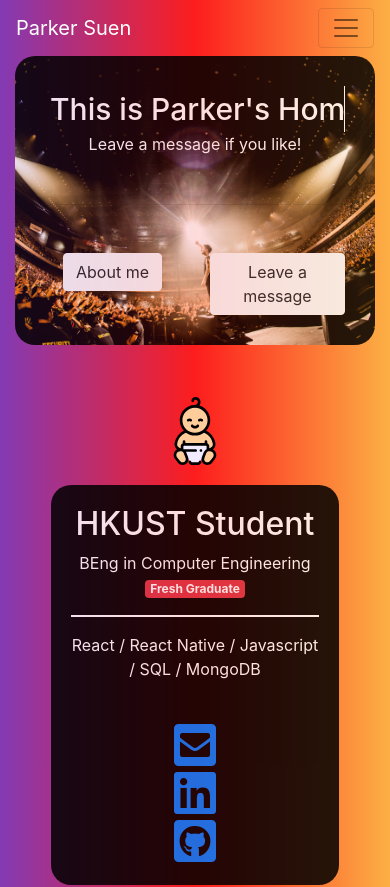
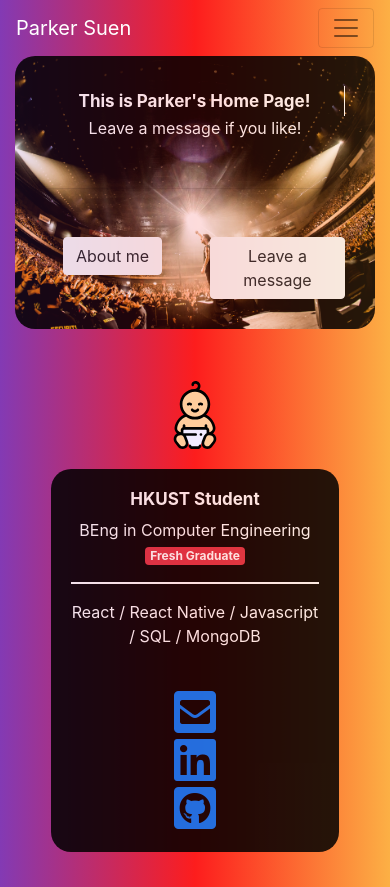
Before and after one commit to parkers116/parker-react-app, a React (Create React App) app: page / in a window 390 px wide. Shown: the top 887 px of the page. Built offline with nearby package versions, Linux system fonts and the light colour scheme.

Commit message:
fix text bug on mobile view

```diff
--- a/src/components/About.js
+++ b/src/components/About.js
@@ -22,6 +22,14 @@ const Styles = styled.div`
     .line {
         border-top: 2px solid white;
     }
+
+    .title {
+        padding: 20px;
+        @media screen and (max-width: 500px) {
+            font-size: 28px;
+            font-weight: bold;
+        }
+    }
 `
 
 export default class About extends Component {
@@ -29,8 +37,7 @@ export default class About extends Component {
         return (
             <Styles>
                 <div className="info-box">
-                    <h1>Education</h1>
-                    <br />
+                    <h1 className="title">Education</h1>
                     <p1>2015-2019 | HKUST</p1>
                     <br />
                     <p2>BEng in Computer Engineering</p2>
@@ -42,8 +49,7 @@ export default class About extends Component {
                     <br />
                     <br />
                     <hr className="line" />
-                    <h1>Projects</h1>
-                    <br />
+                    <h1 className="title">Projects</h1>
                     <h5>Computers:</h5>
                     <p2>Cryptocurrency Trading Suggestion System (FYP) | React Native/MongoDB/Python</p2>
                     <br />
--- a/src/components/Home.js
+++ b/src/components/Home.js
@@ -29,8 +29,12 @@ const Styles = styled.div`
         white-space: nowrap;
         animation: show-title 5s steps(40), typing-cursor 1s infinite;
         padding: 5px;
+    }
+
+    .title {
         @media screen and (max-width: 500px) {
-            font-size: 30px;
+            font-size: 17px;
+            font-weight: bold;
         }
     }
 
@@ -90,7 +94,7 @@ export default class Home extends Component {
                     <Jumbotron>
                         <Row>
                             <Col>
-                                <h1>This is Parker's Home Page!</h1>
+                                <h1 className="title">This is Parker's Home Page!</h1>
                             </Col>
                         </Row>
                         <p>Leave a message if you like!</p>
@@ -111,7 +115,7 @@ export default class Home extends Component {
 
                     <Image src={profileImg} className="profilePic" />
                     <div className="banner">
-                        <h2>HKUST Student</h2>
+                        <h2 className="title">HKUST Student</h2>
                         <p>
                             BEng in Computer Engineering <Badge variant="danger">Fresh Graduate</Badge>
                         </p>
```
